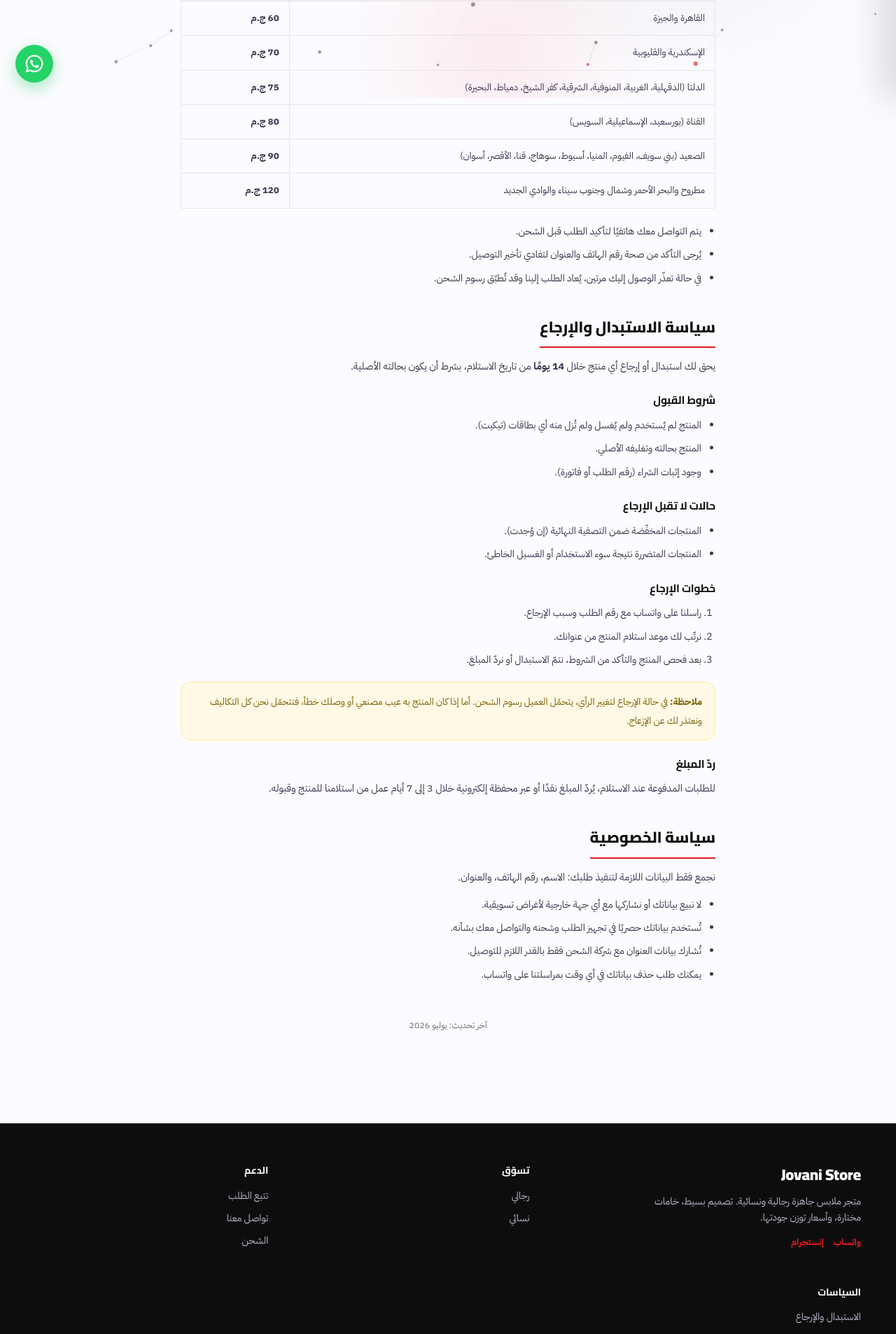
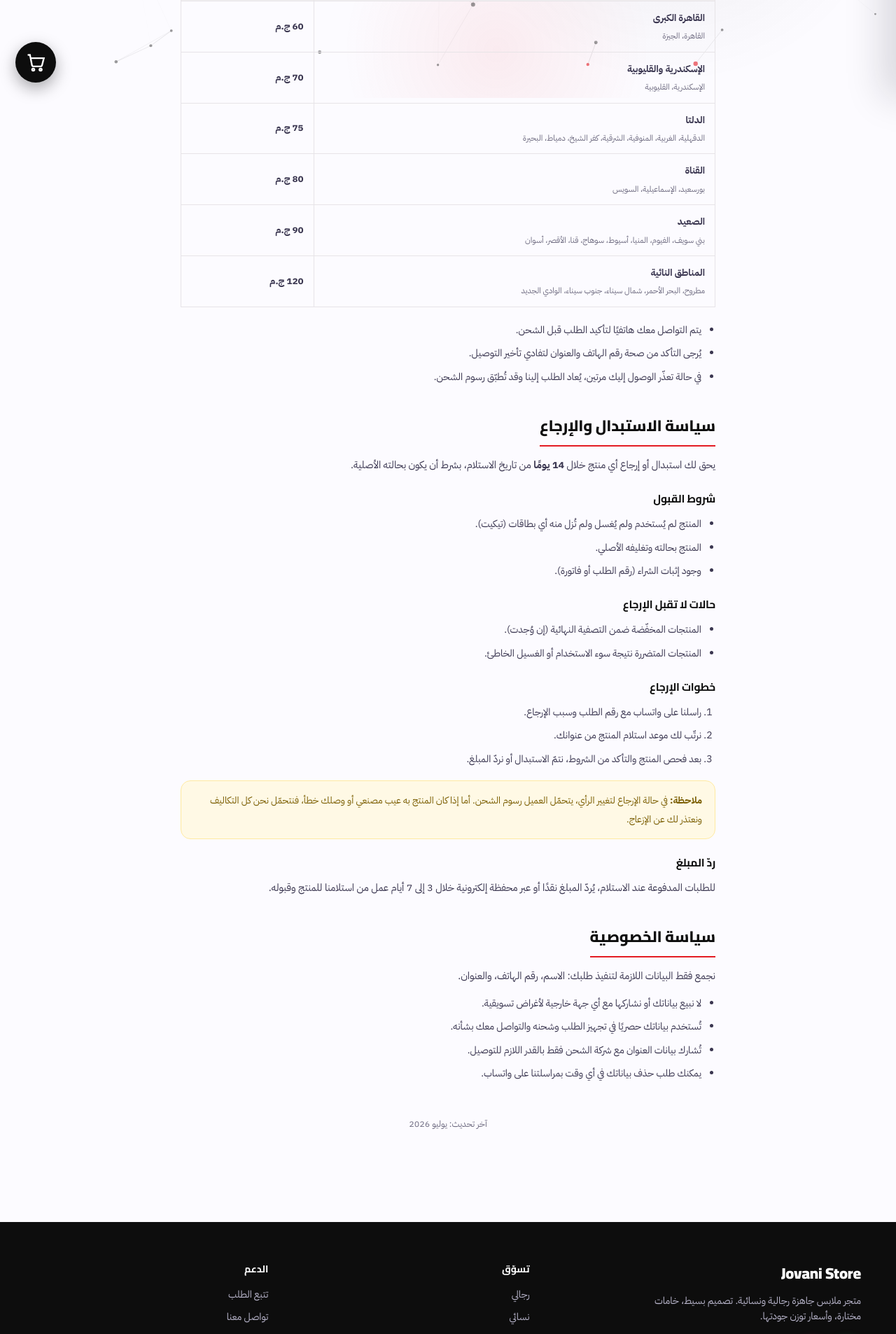
Before and after one commit to hendawi09-ui/jovanistore, a Next.js app: page /policies in a window 1280 px wide. Shown: the part 660-2566 px from the top of the page at 70% size. Built offline with nearby package versions, Linux system fonts and the light colour scheme; no server answers.

Commit message:
Floating cart only, social icons in footer

```diff
--- a/app/api/orders/route.js
+++ b/app/api/orders/route.js
@@ -62,7 +62,7 @@ export async function POST(req) {
 
     // نعتمد الخصم المحسوب على السيرفر بدل اللي جاي من المتصفح
     order.discount = result.discount;
-    order.total = Math.max(0, subtotal - result.discount);
+    order.total = Math.max(0, subtotal - result.discount) + (Number(order.shipping) || 0);
 
     await supabase
       .from("coupons")
--- a/app/globals.css
+++ b/app/globals.css
@@ -396,16 +396,35 @@ footer p{color:#B9B6CC; font-size:14px; max-width:320px;}
 .shipping-table td{color:var(--ink-soft); line-height:1.8;}
 .ship-price{font-weight:800; color:var(--ink); white-space:nowrap;}
 
-/* زرار واتساب العائم */
-.wa-float{position:fixed; bottom:22px; left:22px; z-index:80; width:54px; height:54px; border-radius:50%; background:#25D366; color:#fff; display:flex; align-items:center; justify-content:center; box-shadow:0 8px 22px rgba(37,211,102,.42); transition:transform .2s, box-shadow .2s;}
-.wa-float svg{width:30px; height:30px;}
-.wa-float:hover{transform:scale(1.08); box-shadow:0 12px 28px rgba(37,211,102,.55);}
-@media (max-width:640px){ .wa-float{bottom:18px; left:18px; width:50px; height:50px;} .wa-float svg{width:27px; height:27px;} }
+/* زرار السلة العائم */
+.float-stack{position:fixed; bottom:22px; left:22px; z-index:80; display:flex; flex-direction:column; gap:10px;}
+.float-btn{position:relative; width:52px; height:52px; border-radius:50%; display:flex; align-items:center; justify-content:center; border:none; cursor:pointer; transition:transform .2s, box-shadow .2s;}
+.float-btn svg{width:26px; height:26px;}
+.float-btn:hover{transform:scale(1.08);}
 
-/* روابط التواصل الاجتماعي في الفوتر */
-.footer-social{display:flex; gap:14px; margin-top:14px;}
-.footer-social a{font-size:13px; font-weight:700; color:var(--red); text-decoration:none;}
-.footer-social a:hover{text-decoration:underline;}
+.float-cart{background:var(--ink); color:#fff; box-shadow:0 8px 22px rgba(13,13,13,.35); width:58px; height:58px;}
+.float-cart svg{width:28px; height:28px;}
+.float-cart:hover{box-shadow:0 12px 28px rgba(13,13,13,.45);}
+.float-count{position:absolute; top:-3px; right:-3px; background:var(--red); color:#fff; font-size:11px; font-weight:800; min-width:21px; height:21px; padding:0 5px; border-radius:999px; display:flex; align-items:center; justify-content:center; border:2px solid var(--paper);}
+.float-cart.bump{animation:cartBump .45s cubic-bezier(.34,1.56,.64,1);}
+@keyframes cartBump{0%{transform:scale(1);}40%{transform:scale(1.18);}100%{transform:scale(1);}}
+
+
+@media (max-width:640px){
+  .float-stack{bottom:18px; left:18px; gap:9px;}
+  .float-btn{width:46px; height:46px;}
+  .float-btn svg{width:23px; height:23px;}
+  .float-cart{width:52px; height:52px;}
+  .float-cart svg{width:25px; height:25px;}
+}
+
+/* أيقونات التواصل الاجتماعي في الفوتر */
+.footer-social{display:flex; gap:10px; margin-top:16px;}
+.social-icon{width:40px; height:40px; border-radius:50%; display:flex; align-items:center; justify-content:center; color:#fff; transition:transform .2s, box-shadow .2s;}
+.social-icon svg{width:21px; height:21px;}
+.social-icon:hover{transform:translateY(-2px);}
+.social-icon.wa{background:#25D366; box-shadow:0 5px 14px rgba(37,211,102,.35);}
+.social-icon.ig{background:linear-gradient(45deg,#F9CE34,#EE2A7B,#6228D7); box-shadow:0 5px 14px rgba(238,42,123,.3);}
 
 /* ===== خصم المنتج ===== */
 .price-sale{color:var(--red); font-weight:800;}
@@ -414,3 +433,7 @@ footer p{color:#B9B6CC; font-size:14px; max-width:320px;}
 .disc-chip{display:inline-block; background:#FDEEEE; color:var(--red-dark); font-weight:700; font-size:11px; padding:2px 9px; border-radius:999px; margin-right:8px; vertical-align:middle;}
 .pd-price{display:flex; align-items:center; flex-wrap:wrap; gap:4px; margin-bottom:16px;}
 .pd-price .price{margin-bottom:0;}
+
+/* رسوم الشحن في صفحة الدفع */
+.ship-hint{font-size:12.5px; color:#1A8A47; background:#E7F8EE; padding:8px 12px; border-radius:10px; margin-top:8px; font-weight:600;}
+.zone-govs{font-size:11.5px; color:var(--muted); margin-top:4px; line-height:1.7;}
--- a/app/policies/page.js
+++ b/app/policies/page.js
@@ -67,10 +67,13 @@ export default function PoliciesPage() {
               </tr>
             </thead>
             <tbody>
-              {shipping.rates.map((r) => (
-                <tr key={r.zone}>
-                  <td>{r.zone}</td>
-                  <td className="ship-price">{r.price} ج.م</td>
+              {shipping.zones.map((z) => (
+                <tr key={z.name}>
+                  <td>
+                    <strong>{z.name}</strong>
+                    <div className="zone-govs">{z.govs.join("، ")}</div>
+                  </td>
+                  <td className="ship-price">{z.price} ج.م</td>
                 </tr>
               ))}
             </tbody>
--- a/components/ClientShell.js
+++ b/components/ClientShell.js
@@ -5,7 +5,7 @@ import Header from "./Header";
 import Footer from "./Footer";
 import CartDrawer from "./CartDrawer";
 import Toast from "./Toast";
-import WhatsAppButton from "./WhatsAppButton";
+import FloatingActions from "./FloatingActions";
 
 export default function ClientShell({ children }) {
   const [cartOpen, setCartOpen] = useState(false);
@@ -26,7 +26,7 @@ export default function ClientShell({ children }) {
       <main>{children}</main>
       <Footer />
       <CartDrawer open={cartOpen} onClose={() => setCartOpen(false)} />
-      <WhatsAppButton />
+      <FloatingActions onOpenCart={() => setCartOpen(true)} />
       <Toast />
     </>
   );
--- /dev/null
+++ b/components/FloatingActions.js
@@ -0,0 +1,33 @@
+"use client";
+import { useEffect, useState } from "react";
+import { useStore } from "@/lib/StoreContext";
+
+export default function FloatingActions({ onOpenCart }) {
+  const { cartCount } = useStore();
+  const [bump, setBump] = useState(false);
+
+  useEffect(() => {
+    if (cartCount === 0) return;
+    setBump(true);
+    const t = setTimeout(() => setBump(false), 450);
+    return () => clearTimeout(t);
+  }, [cartCount]);
+
+  return (
+    <div className="float-stack">
+      <button
+        className={`float-btn float-cart ${bump ? "bump" : ""}`}
+        onClick={onOpenCart}
+        aria-label="سلة المشتريات"
+        title="سلة المشتريات"
+      >
+        <svg viewBox="0 0 24 24" fill="none" stroke="currentColor" strokeWidth="2" strokeLinecap="round">
+          <path d="M3 3h2l2.4 12.4a2 2 0 0 0 2 1.6h8.4a2 2 0 0 0 2-1.6L22 7H6" />
+          <circle cx="9" cy="21" r="1.4" />
+          <circle cx="18" cy="21" r="1.4" />
+        </svg>
+        {cartCount > 0 && <span className="float-count">{cartCount}</span>}
+      </button>
+    </div>
+  );
+}
--- a/components/Footer.js
+++ b/components/Footer.js
@@ -10,9 +10,31 @@ export default function Footer() {
           <h3>Jovani Store</h3>
           <p>متجر ملابس جاهزة رجالية ونسائية. تصميم بسيط، خامات مختارة، وأسعار توزن جودتها.</p>
           <div className="footer-social">
-            <a href={`https://wa.me/${contact.whatsapp}`} target="_blank" rel="noopener noreferrer">واتساب</a>
-            <a href={`https://instagram.com/${contact.instagram}`} target="_blank" rel="noopener noreferrer">
-              إنستجرام
+            <a
+              href={`https://wa.me/${contact.whatsapp}`}
+              target="_blank"
+              rel="noopener noreferrer"
+              aria-label="واتساب"
+              title="تواصل معنا على واتساب"
+              className="social-icon wa"
+            >
+              <svg viewBox="0 0 24 24" fill="currentColor" aria-hidden="true">
+                <path d="M12.04 2a9.9 9.9 0 0 0-8.5 14.95L2 22l5.2-1.5A9.9 9.9 0 1 0 12.04 2Zm0 1.8a8.1 8.1 0 1 1-4.1 15.06l-.3-.18-3.1.9.9-3-.2-.3A8.1 8.1 0 0 1 12.04 3.8Zm4.7 10.28c-.25-.13-1.47-.72-1.7-.8-.23-.09-.4-.13-.56.12s-.64.8-.79.97c-.14.16-.29.18-.54.06a6.63 6.63 0 0 1-3.3-2.88c-.25-.43.25-.4.71-1.33.08-.16.04-.3-.02-.42-.06-.13-.56-1.35-.77-1.84-.2-.48-.4-.42-.56-.43h-.47c-.16 0-.42.06-.64.3-.22.25-.85.83-.85 2.02s.87 2.34 1 2.5c.12.17 1.71 2.61 4.15 3.66 1.55.67 2.15.72 2.92.61.47-.07 1.47-.6 1.68-1.18.2-.58.2-1.08.15-1.18-.06-.1-.23-.16-.48-.28Z" />
+              </svg>
+            </a>
+            <a
+              href={`https://instagram.com/${contact.instagram}`}
+              target="_blank"
+              rel="noopener noreferrer"
+              aria-label="إنستجرام"
+              title="تابعنا على إنستجرام"
+              className="social-icon ig"
+            >
+              <svg viewBox="0 0 24 24" fill="none" stroke="currentColor" strokeWidth="2">
+                <rect x="3" y="3" width="18" height="18" rx="5" />
+                <circle cx="12" cy="12" r="4" />
+                <circle cx="17.5" cy="6.5" r="1.1" fill="currentColor" stroke="none" />
+              </svg>
             </a>
           </div>
         </div>
--- a/lib/notify.js
+++ b/lib/notify.js
@@ -30,6 +30,7 @@ async function sendEmail(order) {
           <p><b>المحافظة/المدينة:</b> ${order.city || "-"}</p>
           <p><b>العنوان:</b> ${order.address || "-"}</p>
           <p><b>المنتجات:</b> ${items}</p>
+          <p><b>الشحن:</b> ${order.shipping || 0} ج.م</p>
           <p><b>الإجمالي:</b> ${order.total} ج.م</p>
           <p><b>طريقة الدفع:</b> ${payMethod}</p>
         </div>
@@ -51,6 +52,7 @@ async function sendWhatsApp(order) {
     `موبايل: ${order.phone || "-"}\n` +
     `المدينة: ${order.city || "-"}\n` +
     `المنتجات: ${items}\n` +
+    `الشحن: ${order.shipping || 0} ج.م\n` +
     `الإجمالي: ${order.total} ج.م\n` +
     `الدفع: ${payMethod}`;
 
--- a/lib/siteConfig.js
+++ b/lib/siteConfig.js
@@ -9,20 +9,55 @@ export const contact = {
   hours: "يوميًا من 10 صباحًا حتى 10 مساءً",
 };
 
-// ⚠️ عدّل الأسعار دي حسب أسعار شركة الشحن اللي بتتعامل معاها
+// ⚠️ أسعار مؤقتة — عدّلها لما تتعاقد مع شركة شحن حقيقية.
+// كل منطقة فيها اسمها، سعرها، والمحافظات اللي بتتبعها.
 export const shipping = {
-  // مدة التوصيل المتوقعة
   deliveryDays: "من 2 إلى 5 أيام عمل",
-  // رسوم الشحن حسب المحافظة
-  rates: [
-    { zone: "القاهرة والجيزة", price: 60 },
-    { zone: "الإسكندرية والقليوبية", price: 70 },
-    { zone: "الدلتا (الدقهلية، الغربية، المنوفية، الشرقية، كفر الشيخ، دمياط، البحيرة)", price: 75 },
-    { zone: "القناة (بورسعيد، الإسماعيلية، السويس)", price: 80 },
-    { zone: "الصعيد (بني سويف، الفيوم، المنيا، أسيوط، سوهاج، قنا، الأقصر، أسوان)", price: 90 },
-    { zone: "مطروح والبحر الأحمر وشمال وجنوب سيناء والوادي الجديد", price: 120 },
+  zones: [
+    {
+      name: "القاهرة الكبرى",
+      price: 60,
+      govs: ["القاهرة", "الجيزة"],
+    },
+    {
+      name: "الإسكندرية والقليوبية",
+      price: 70,
+      govs: ["الإسكندرية", "القليوبية"],
+    },
+    {
+      name: "الدلتا",
+      price: 75,
+      govs: ["الدقهلية", "الغربية", "المنوفية", "الشرقية", "كفر الشيخ", "دمياط", "البحيرة"],
+    },
+    {
+      name: "القناة",
+      price: 80,
+      govs: ["بورسعيد", "الإسماعيلية", "السويس"],
+    },
+    {
+      name: "الصعيد",
+      price: 90,
+      govs: ["بني سويف", "الفيوم", "المنيا", "أسيوط", "سوهاج", "قنا", "الأقصر", "أسوان"],
+    },
+    {
+      name: "المناطق النائية",
+      price: 120,
+      govs: ["مطروح", "البحر الأحمر", "شمال سيناء", "جنوب سيناء", "الوادي الجديد"],
+    },
   ],
 };
+
+// كل المحافظات مرتبة أبجديًا للقائمة المنسدلة في صفحة الدفع
+export const governorates = shipping.zones
+  .flatMap((z) => z.govs)
+  .sort((a, b) => a.localeCompare(b, "ar"));
+
+// بيرجع سعر الشحن للمحافظة المختارة (null لو مفيش محافظة متحددة)
+export function shippingFor(gov) {
+  if (!gov) return null;
+  const zone = shipping.zones.find((z) => z.govs.includes(gov));
+  return zone ? zone.price : null;
+}
 
 export const policy = {
   // مدة الاستبدال والإرجاع بالأيام
```
Also changed, not shown: app/admin/orders/page.js (+5 -6 lines), app/checkout/page.js (+20 -3 lines), 1 other file (tests, documents, lock files or other folders).
